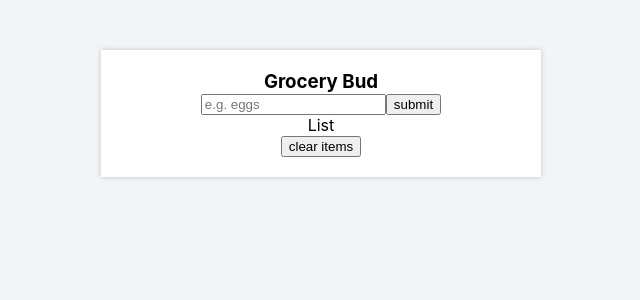
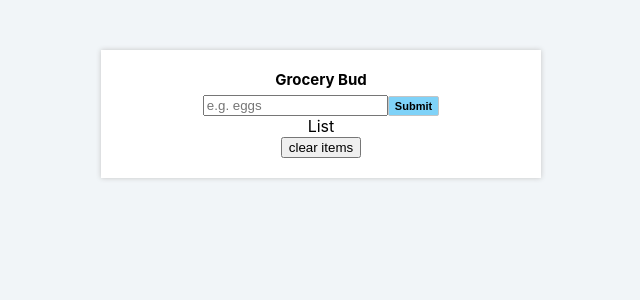
Before and after one commit to LaurenCummings/grocery-list-project, a React (Vite) app: page / in a window 1280 px wide. Shown: the top 300 px of the page, without its empty margins (319-959 px from the left). Built offline with nearby package versions, Linux system fonts and the light colour scheme.

Commit message:
Styled sumbit button and changed header font size

```diff
--- a/src/App.css
+++ b/src/App.css
@@ -14,6 +14,17 @@ body {
 }
 
 .grocery-form h3 {
-    margin: 0;
+    font-size: 15px;
+    margin: 0 0 5px 0;
     text-transform: capitalize;
 }
+
+.submit-btn {
+    background-color: rgb(127, 210, 248);
+    border: 1px solid rgb(196, 197, 197);
+    border-radius: 2px;
+    text-transform: capitalize;
+    font-weight: bold;
+    font-size: 11px;
+    padding: 3px 6px;
+}
```
